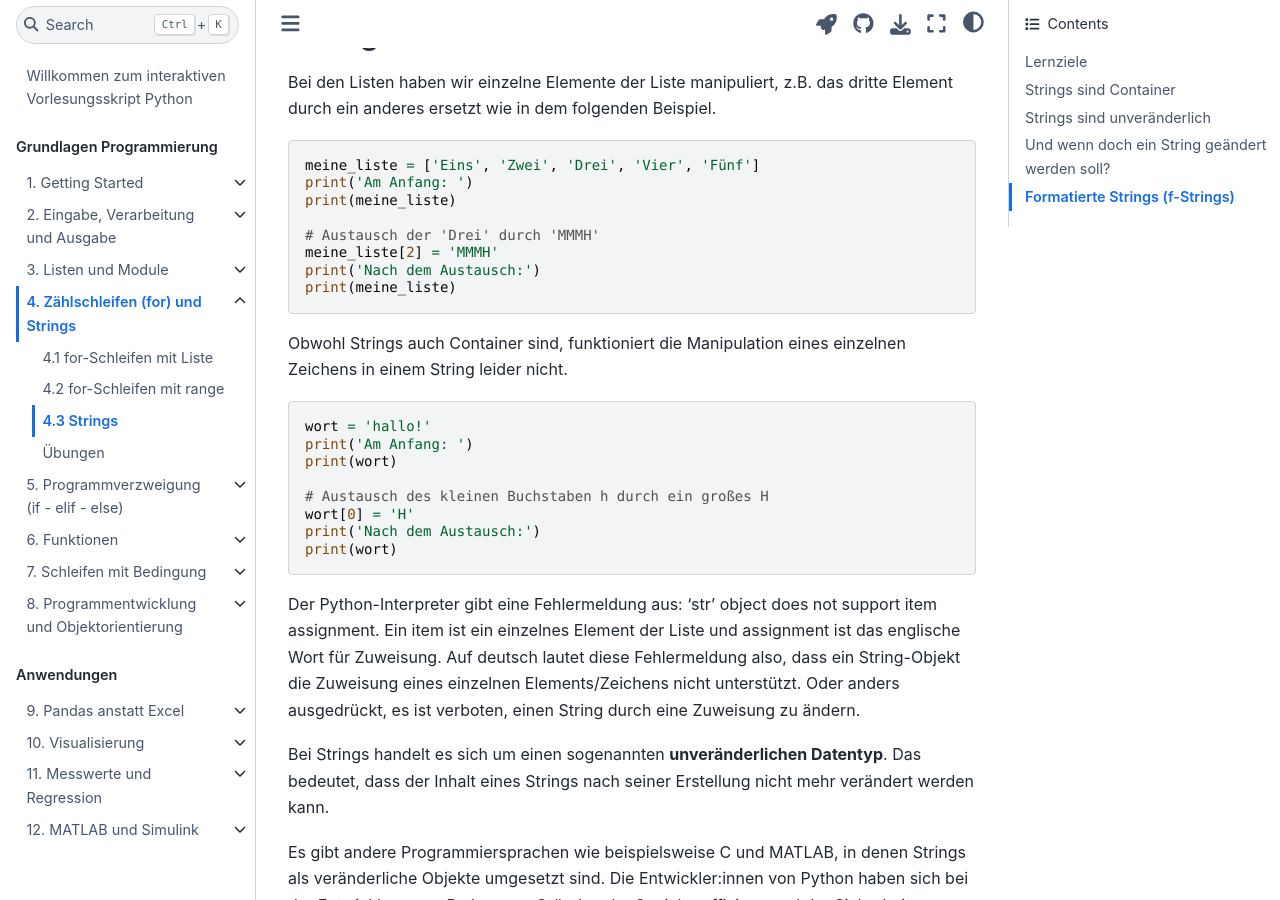
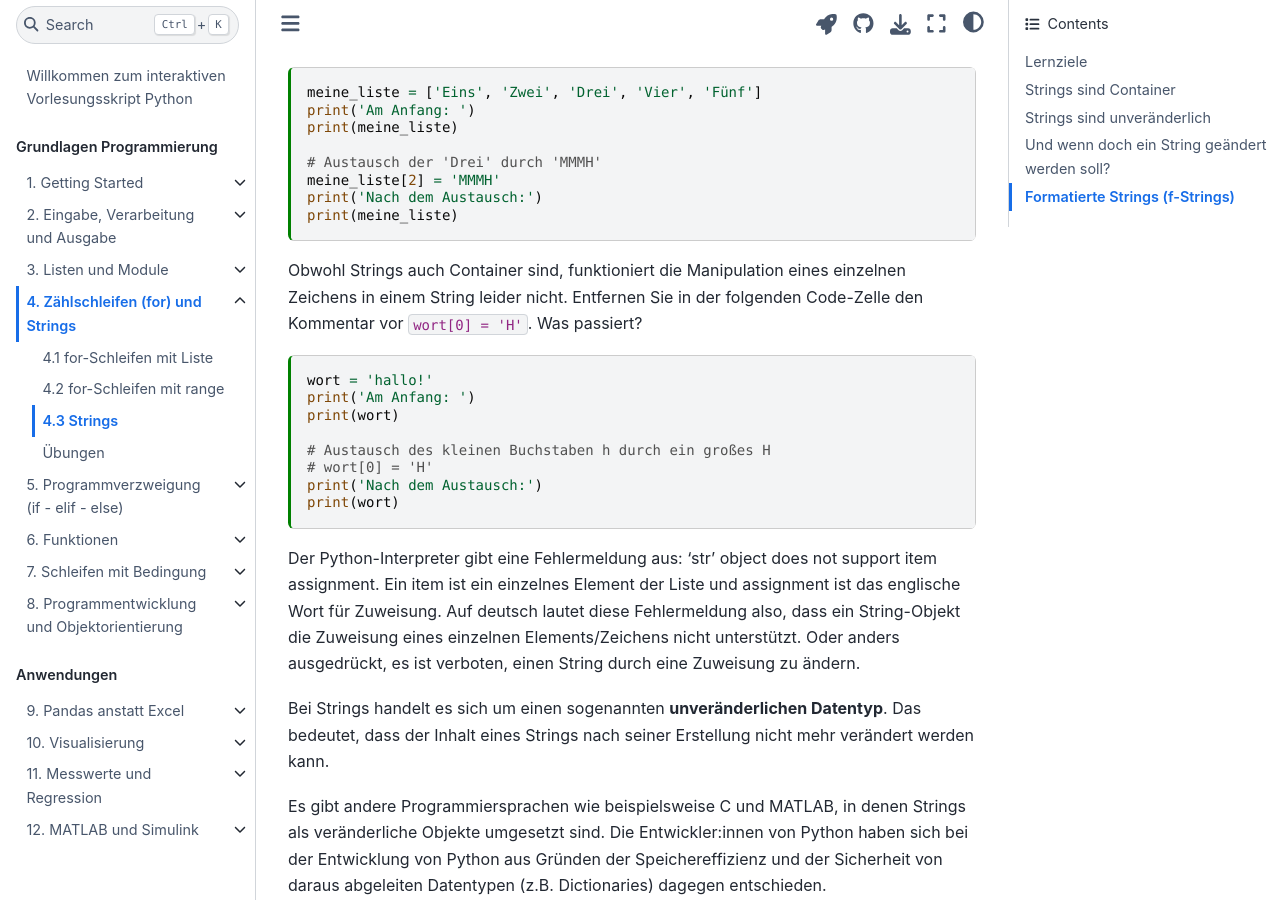
Before and after one commit to gramschs/book_python, a Jupyter Book: the page built from doc/chapter04/chapter04_sec03.md, in a window 1280 px wide and 900 px high, scrolled down 1772 px. Built offline with Jupyter Book 1.0.4 settings and Sphinx 7.4.7 and the Sphinx Book theme 1.1.4, drawn with Linux system fonts in a browser that asks for light colours; some of the changed text lies outside the part shown.

Commit message:
cell-type changed, improvement of learning goal

`````diff
--- a/doc/chapter04/chapter04_sec03.md
+++ b/doc/chapter04/chapter04_sec03.md
@@ -39,7 +39,7 @@ Verkettung von einzelnen Zeichen zu interpretieren. Mit dieser Idee ist dann
 vielleicht auch nicht verwunderlich, dass die einzelnen Zeichen eines Strings
 über den Index angesprochen werden können.
 
-```python
+```{code_cell} ipython3
 # Erzeugung und Anzeige String
 mein_string = 'Hallo, Du da!'
 print(mein_string)
@@ -75,7 +75,7 @@ Mit den beiden for-Schleifen der letzten beiden Abschnitte, können wir die
 Zeichen auch einzeln ausgeben lassen. Als erstes die for-Schleife mit
 Liste/String:
 
-```python
+```{code-cell} ipython3
 for zeichen in 'Hallo, Du Da!':
     print(zeichen)
 ```
@@ -83,7 +83,7 @@ for zeichen in 'Hallo, Du Da!':
 Als nächstes wird über den Index iteriert. Iteration ist der Fachbegriff für das
 mehrfache Wiederholen einer Anweisung.
 
-```python
+```{code-cell} ipython3
 mein_string = 'Hallo, Du da!'
 for i in range(12):
     zeichen = mein_string[i]
@@ -95,7 +95,7 @@ for i in range(12):
 Bei den Listen haben wir einzelne Elemente der Liste manipuliert, z.B. das
 dritte Element durch ein anderes ersetzt wie in dem folgenden Beispiel.
 
-```python
+```{code-cell} ipython3
 meine_liste = ['Eins', 'Zwei', 'Drei', 'Vier', 'Fünf']
 print('Am Anfang: ')
 print(meine_liste)
@@ -107,15 +107,16 @@ print(meine_liste)
 ```
 
 Obwohl Strings auch Container sind, funktioniert die Manipulation eines
-einzelnen Zeichens in einem String leider nicht.
+einzelnen Zeichens in einem String leider nicht. Entfernen Sie in der folgenden
+Code-Zelle den Kommentar vor `wort[0] = 'H'`. Was passiert?
 
-```python
+```{code-cell} ipython3
 wort = 'hallo!'
 print('Am Anfang: ')
 print(wort)
 
 # Austausch des kleinen Buchstaben h durch ein großes H
-wort[0] = 'H'
+# wort[0] = 'H'
 print('Nach dem Austausch:')
 print(wort)
 ```
@@ -153,7 +154,7 @@ ursprüngliche String modifiziert, sondern ein neuer String erzeugt.
 Sie können Strings in Python einfach aneinanderhängen (verketten), indem Sie den
 `+`-Operator verwenden. Hier ist ein Beispiel:
 
-```python
+```{code-cell} ipython3
 name  = 'Alice'
 gruss = 'Hallo ' + name + '!'
 print(gruss)
@@ -164,7 +165,7 @@ print(gruss)
 Python bietet mehrere Methoden zum Suchen und Ersetzen von Teilstrings in einem
 String. Eine dieser Methoden ist `.replace()`. Hier ist ein Beispiel:
 
-```python
+```{code-cell} ipython3
 text = 'MATLAB ist eine großartige Programmiersprache!'
 neuer_text = text.replace('MATLAB', 'Python')
 print(neuer_text)
@@ -178,7 +179,7 @@ durchgeführt werden sollen, ist das Ausdenken von neuen Variablennamen lästig.
 Dann kann auch der alte Variablenname wiederverwendet werden, wie in dem
 folgendem Beispiel.
 
-```python
+```{code-cell} ipython3
 text = 'MATLAB ist eine großartige Programmiersprache!'
 text = text.replace('MATLAB', 'Python')
 print(text)
@@ -190,7 +191,6 @@ das Zählen von Vorkommen von Teilstrings mit der `.count()`-Methode und das
 Konvertieren von Strings in Groß- oder Kleinbuchstaben mit den Methoden
 `.upper()` und `.lower()`. In der nächsten Mini-Übung probieren wir noch einmal
 die `.replace()`-Methode aus.
-
 
 
 ````{admonition} Mini-Übung
@@ -229,8 +229,7 @@ entsprechenden Wert der Variable in den String ein.
 
 Hier ein Beispiel:
 
-
-```python
+```{code-cell} ipython3
 name = 'Alice'
 alter = 14
 print(f'Mein Name ist {name} und ich bin {alter} Jahre alt.')
@@ -243,7 +242,7 @@ Nachkommastellen festgelegt werden. Zusätzlich setzen wir ein `f` in die
 geschweiften Klammern, um einen Float anzeigen zu lassen. Im folgenden Beispiel
 geben wir $\pi$ auf zwei Nachkommastellen an.
 
-```python
+```{code-cell} ipython3
 from numpy import pi
 
 print(f'Pi = {pi:1.2f}')
`````
Also changed, not shown: doc/chapter04/chapter04_sec01.md (+4 -1 lines).
